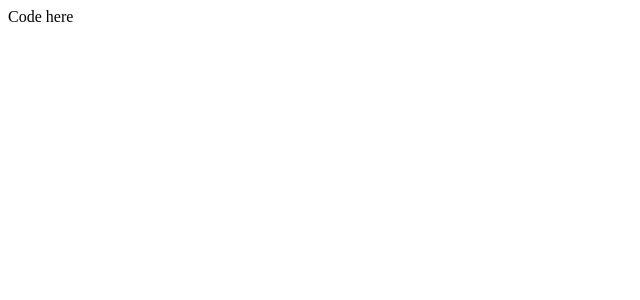
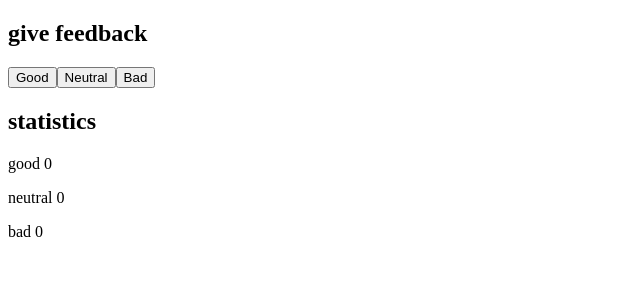
Before and after one commit to Shifardd/my-FSO-solution, a React (Vite) app in the folder part1/unicafe/: page / in a window 1280 px wide. Shown: the top 300 px of the page, without its empty margins (0-640 px from the left). Built offline with nearby package versions, Linux system fonts and the light colour scheme.

Commit message:
feat: add total number of collected feedback for each category

```diff
--- a/part1/unicafe/src/App.jsx
+++ b/part1/unicafe/src/App.jsx
@@ -5,11 +5,44 @@ const App = () => {
   const [neutral, setNeutral] = useState(0)
   const [bad, setBad] = useState(0)
 
+  const handleGood = () => setGood(good + 1)
+  const handleNeutral = () => setNeutral(neutral + 1)
+  const handleBad = () => setBad(bad + 1)
+
   return (
     <div>
-      Code here
+      <SubTitle title="give feedback" />
+      <Button onClick={handleGood} text="Good" />
+      <Button onClick={handleNeutral} text="Neutral" />
+      <Button onClick={handleBad} text="Bad" />
+      <SubTitle title="statistics" />
+      <TheValue name="good" value={good} />
+      <TheValue name="neutral" value={neutral} />
+      <TheValue name="bad" value={bad} />
     </div>
   )
 }
 
+const SubTitle = ({title}) => {
+  return (
+    <h2>
+      {title}
+    </h2>
+  )
+}
+
+const Button = ({onClick, text}) => {
+  return (
+    <button onClick={onClick}>
+      {text}
+    </button>
+  )
+}
+
+const TheValue = ({name, value}) => {
+  return (
+    <p>{name} {value}</p>
+  )
+}
+
 export default App
```
